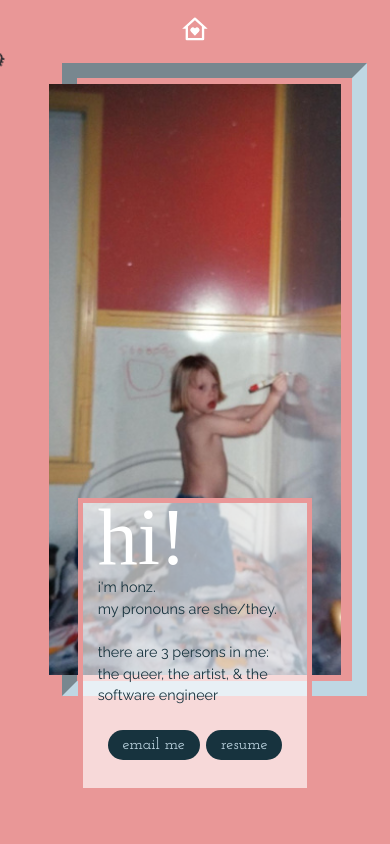
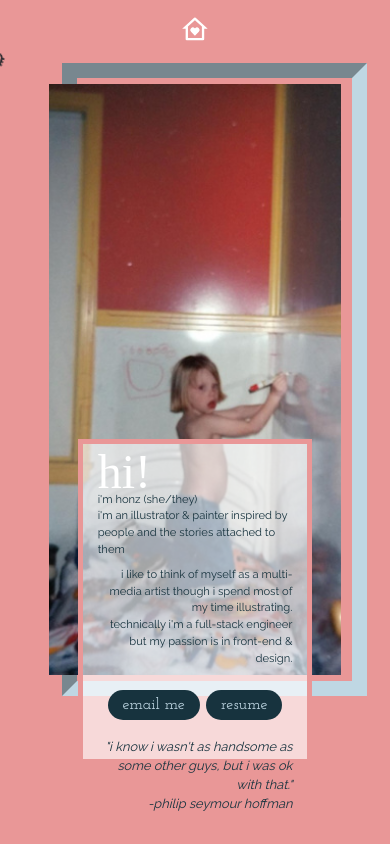
Before and after one commit to honzlavender/personalwebsite-2022, a React (Create React App) app: page /aboutcontact in a window 390 px wide. Shown: the top 844 px of the page. Built offline with nearby package versions, Linux system fonts and the light colour scheme.

Commit message:
fixed about me blurb

```diff
--- a/src/CSS/playing.css
+++ b/src/CSS/playing.css
@@ -42,6 +42,8 @@ p.hi {
 p.copy {
   color: #17333e;
   font-weight:400;
+  font-size: .9rem;
+  margin-bottom: 4vh;
 }
 
 p.play {
@@ -55,13 +57,13 @@ p.play {
   left: 15%;
   bottom: 10%;
 
-  min-height: 80%;
+  min-height: 60%;
   width: 55%;
   max-width: 250px;
   min-width: 150px;
 
   font-family: "Raleway";
-  font-size: 1rem;
+  font-size: .9rem;
   text-align: left;
   text-transform: lowercase;
   /* letter-spacing: 0.5rem; */
@@ -72,7 +74,26 @@ p.play {
   border: 5px solid #e99797;
 }
 
+/* psh quote  */
+p.psh{
+  color: #17333e;
+    text-align: right;
+    font-style: italic;
+    font-size: 1rem;
+    margin-top: 5vh;
+}
 
+p.paragraph{
+  color: #17333e;
+  text-align: right;
+  font-size: .9rem;
+}
+
+p.pLeft{
+  color: #17333e;
+  /* text-align: right; */
+  font-size: .9rem;
+}
 
  @media only screen and (max-width: 500px) {
 .container__play {
@@ -88,12 +109,12 @@ p.play {
     /* padding-top: 10%; */
     /* margin: 20% 0% 0 0; */
 
-    top: 70%;
+    top: 60%;
     left: 10%;
     right: 0%;
     bottom: 0%;
 
-    min-height: 50%;
+    min-height: 55%;
     width: 60vw;
     max-width: 100vw;
     min-width: 20vw;
@@ -111,10 +132,10 @@ p.play {
   }
 
   p.hi {
-    font-size: 5rem;
+    font-size: 3rem;
     text-align: left;
     /* padding-bottom: 15%; */
-    padding: 5% 0 18% 0;
+    padding: 3% 0 8% 0;
     font-family: serif;
     margin: 0;
     line-height: 10%;
@@ -128,4 +149,28 @@ p.play {
     width: 78vw;
     /* background-color: #bfd7e3; */
   }
+
+/* psh quote  */
+p.psh{
+  text-align: right;
+  font-style: italic;
+  font-size: .8rem;
+  margin-top: 1vh;
 }
+
+p.paragraph{
+color: #17333e;
+text-align: right;
+font-size: .7rem;
+padding: 8px 0 0;
+}
+
+p.pLeft,
+p.copy {
+color: #17333e;
+/* text-align: right; */
+font-size: .7rem;
+padding: 0px;
+margin: 0;
+}
+}
--- a/src/Cards/AboutDesign.js
+++ b/src/Cards/AboutDesign.js
@@ -29,8 +29,15 @@ function Playing() {
         <p className="play">
           <p className="hi">Hi!</p>
           <p className="copy">
-          i'm honz. <br/>my pronouns are she/they. <br/><br/>
-          There are 3 persons in me: The Queer, The Artist, & The Software Engineer
+            I'm Honz (she/they) <br /> I'm an illustrator & painter inspired by
+            people and the stories attached to them
+            {/* There are 3 persons in me: The Queer, The Artist, & The Software Engineer */}
+            <p className="paragraph">
+              I like to think of myself as a multi-media artist though I spend
+              most of my time illustrating. <br/>
+              Technically I'm a full-stack engineer but my passion is in
+              front-end & design.
+            </p>
           </p>
           <div className="bothButtons">
             <div className="emailButton">
@@ -87,6 +94,12 @@ function Playing() {
               )}
             </div>
           </div>
+          <p className="psh">
+            "I know I wasn't as handsome as some other guys, but I was OK with
+            that."
+            <br />
+            -Philip Seymour Hoffman
+          </p>
         </p>
       </div>
     </div>
@@ -104,7 +117,7 @@ export default Playing;
 }
 // <br />
 // <p style={{ textAlign: "right" }}>
-//   I like to think of myself as a multi-media artist though I spend
-//   most of my time illustrating.
+// I like to think of myself as a multi-media artist though I spend
+// most of my time illustrating.
 //Hi! I'm an illustrator and painter inspired by people and the stories attached to them
 // </p> */}
--- a/src/Cards/Art.js
+++ b/src/Cards/Art.js
@@ -39,7 +39,7 @@ function Art() {
     <div className="col-cards">
     <div className="row-blurb">
       <h6 class="blurb-art">
-        Hi! I'm an illustrator and painter inspired by people and the stories attached to them
+Enjoy my collection
       </h6>
       <img src={art} alt="selfie" class="artist" />
     </div>
```
